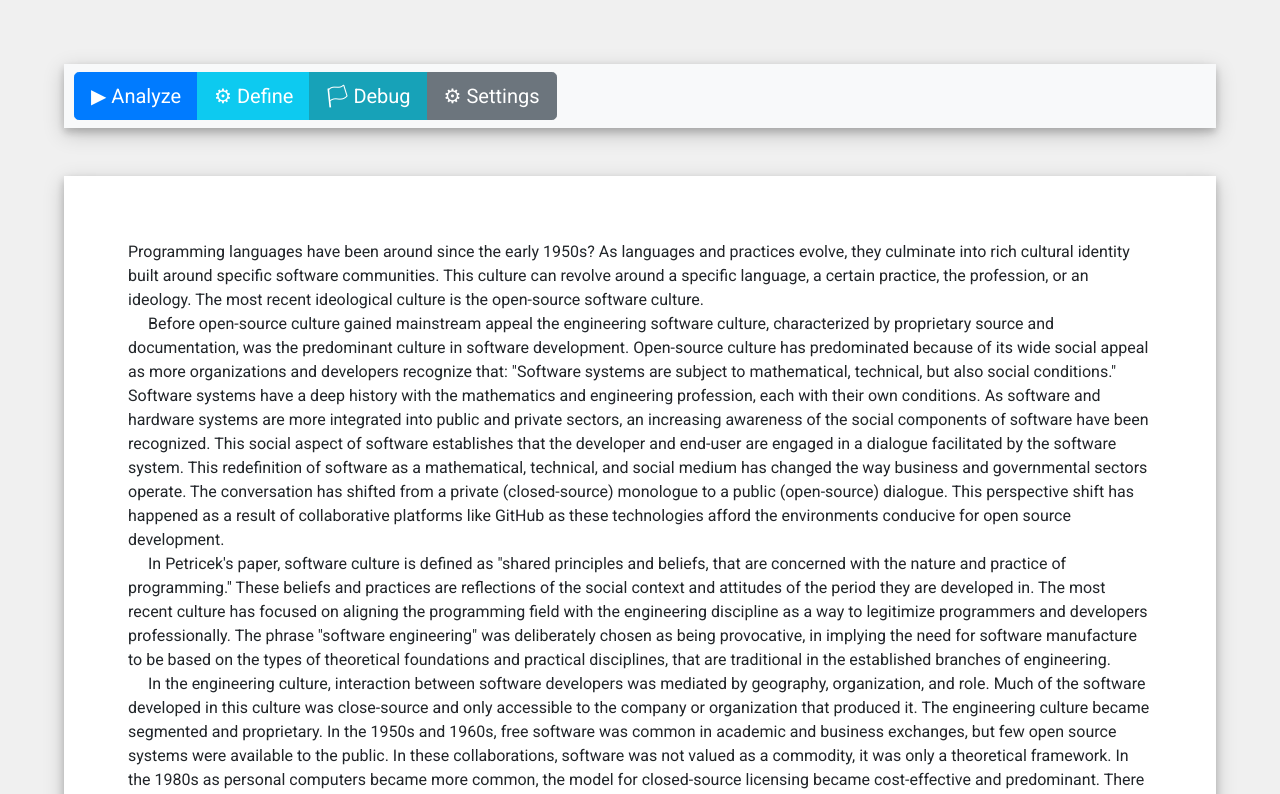
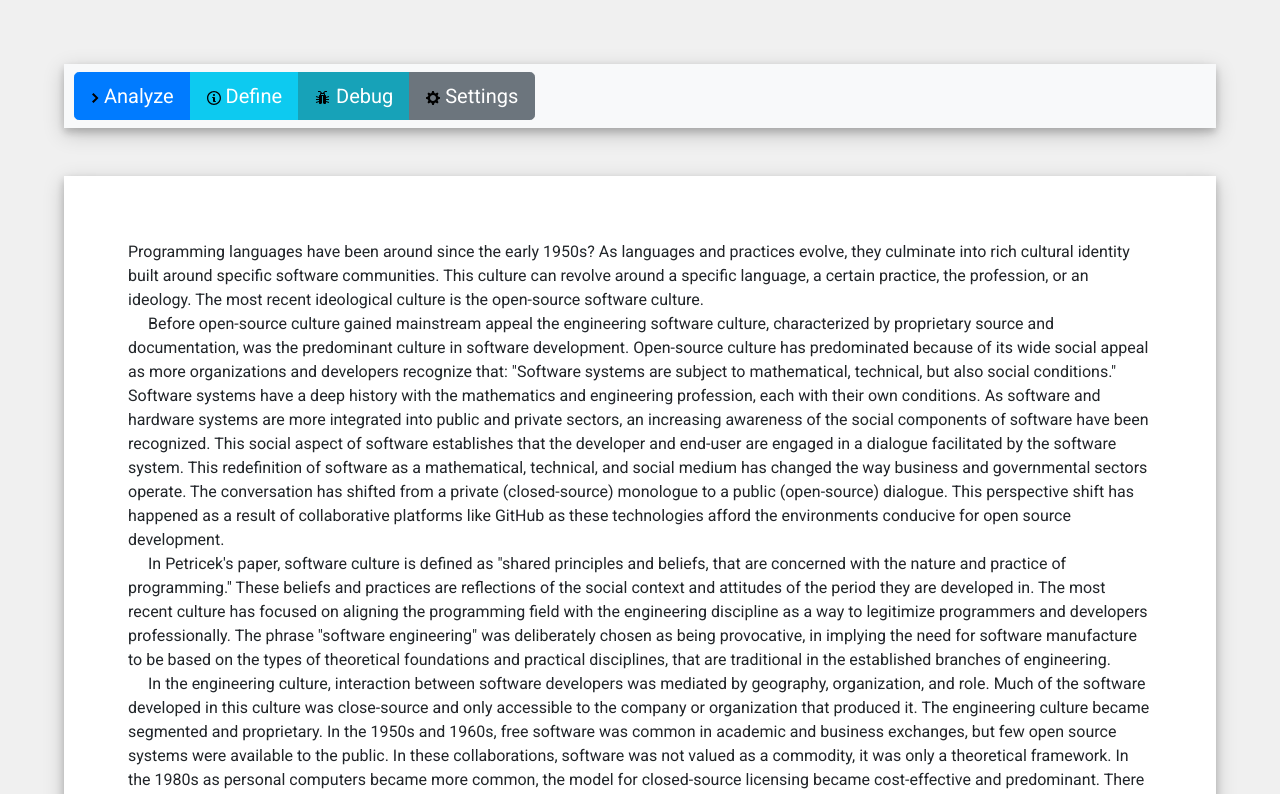
Before and after one commit to KenyanBurnham/Readar, a plain HTML site: page readar.html in a window 1280 px wide. Shown: the top 794 px of the page. Drawn offline with nearby package versions, Linux system fonts and the light colour scheme.

Commit message:
Doing some minor adjustments to interface

```diff
--- a/readar.html
+++ b/readar.html
@@ -121,11 +121,11 @@
 <!--=========================================================================-->
         <nav class="navbar sticky-top navbar-light bg-light" style="padding-left: 10px; box-shadow: 0 4px 8px 0 rgba(0, 0, 0, 0.2), 0 6px 20px 0 rgba(0, 0, 0, 0.19);">
                   <div class="btn-group" role="group" aria-label="Basic example">
-                    <button class="btn btn-lg btn-primary" type="button" name="button" onclick="initiatorFunction('inputTarget');">&#9654; Analyze</button>
-                    <button type="button" class="btn btn-lg" style="background-color: #0dcaf0; color: white;" data-toggle="modal" data-target="#nexiconModal">&#9881; Define</button>
-                    <button class="btn btn-lg btn-info" type="button" name="button" onclick="Debugger.debriefInterpreter();">&#127987; Debug</button>
+                    <button class="btn btn-lg btn-primary" type="button" name="button" onclick="initiatorFunction('inputTarget');"><svg xmlns="http://www.w3.org/2000/svg" width="8" height="16" viewBox="0 0 8 16"><path fill-rule="evenodd" d="M7.5 8l-5 5L1 11.5 4.75 8 1 4.5 2.5 3l5 5z"/></svg> Analyze</button>
+                    <button type="button" class="btn btn-lg" style="background-color: #0dcaf0; color: white;" data-toggle="modal" data-target="#nexiconModal"><svg xmlns="http://www.w3.org/2000/svg" width="14" height="16" viewBox="0 0 14 16"><path fill-rule="evenodd" d="M6.3 5.69a.942.942 0 0 1-.28-.7c0-.28.09-.52.28-.7.19-.18.42-.28.7-.28.28 0 .52.09.7.28.18.19.28.42.28.7 0 .28-.09.52-.28.7a1 1 0 0 1-.7.3c-.28 0-.52-.11-.7-.3zM8 7.99c-.02-.25-.11-.48-.31-.69-.2-.19-.42-.3-.69-.31H6c-.27.02-.48.13-.69.31-.2.2-.3.44-.31.69h1v3c.02.27.11.5.31.69.2.2.42.31.69.31h1c.27 0 .48-.11.69-.31.2-.19.3-.42.31-.69H8V7.98v.01zM7 2.3c-3.14 0-5.7 2.54-5.7 5.68 0 3.14 2.56 5.7 5.7 5.7s5.7-2.55 5.7-5.7c0-3.15-2.56-5.69-5.7-5.69v.01zM7 .98c3.86 0 7 3.14 7 7s-3.14 7-7 7-7-3.12-7-7 3.14-7 7-7z"/></svg> Define</button>
+                    <button class="btn btn-lg btn-info" type="button" name="button" onclick="Debugger.debriefInterpreter();"><svg xmlns="http://www.w3.org/2000/svg" width="16" height="16" viewBox="0 0 16 16"><path fill-rule="evenodd" d="M11 10h3V9h-3V8l3.17-1.03-.34-.94L11 7V6c0-.55-.45-1-1-1V4c0-.48-.36-.88-.83-.97L10.2 2H12V1H9.8l-2 2h-.59L5.2 1H3v1h1.8l1.03 1.03C5.36 3.12 5 3.51 5 4v1c-.55 0-1 .45-1 1v1l-2.83-.97-.34.94L4 8v1H1v1h3v1L.83 12.03l.34.94L4 12v1c0 .55.45 1 1 1h1l1-1V6h1v7l1 1h1c.55 0 1-.45 1-1v-1l2.83.97.34-.94L11 11v-1zM9 5H6V4h3v1z"/></svg> Debug</button>
                     <!-- Button trigger modal -->
-                    <button type="button" class="btn btn-lg btn-secondary" data-toggle="modal" data-target="#exampleModalLong">&#9881; Settings</button>
+                    <button type="button" class="btn btn-lg btn-secondary" data-toggle="modal" data-target="#exampleModalLong"><svg xmlns="http://www.w3.org/2000/svg" width="14" height="16" viewBox="0 0 14 16"><path fill-rule="evenodd" d="M14 8.77v-1.6l-1.94-.64-.45-1.09.88-1.84-1.13-1.13-1.81.91-1.09-.45-.69-1.92h-1.6l-.63 1.94-1.11.45-1.84-.88-1.13 1.13.91 1.81-.45 1.09L0 7.23v1.59l1.94.64.45 1.09-.88 1.84 1.13 1.13 1.81-.91 1.09.45.69 1.92h1.59l.63-1.94 1.11-.45 1.84.88 1.13-1.13-.92-1.81.47-1.09L14 8.75v.02zM7 11c-1.66 0-3-1.34-3-3s1.34-3 3-3 3 1.34 3 3-1.34 3-3 3z"/></svg> Settings</button>
                   </div>
                   <br>
                   <!-- Where the visual key table happens-->
```
